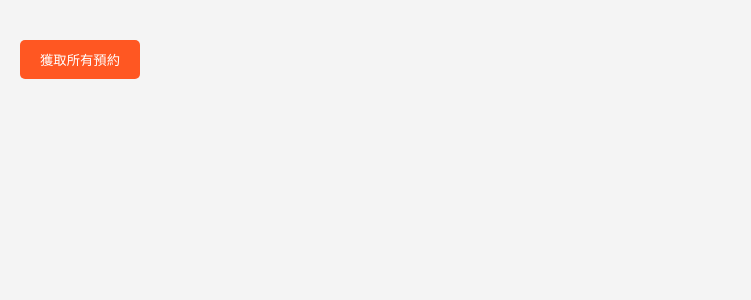
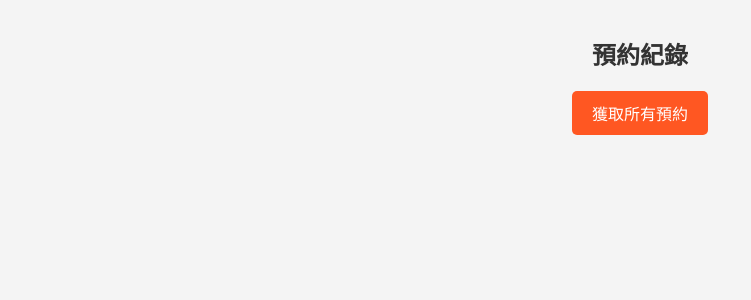
Before and after one commit to INFINITE0524/Appointment-Bot, a Flask app: page /record in a window 1280 px wide. Shown: the top 300 px of the page, without its empty margins (0-751 px from the left). Run offline with Flask 3, Linux system fonts and the light colour scheme; some libraries are stand-ins or nearby versions.

Commit message:
Update record.html

```diff
--- a/templates/record.html
+++ b/templates/record.html
@@ -19,6 +19,8 @@
             border: none;
             border-radius: 5px;
             cursor: pointer;
+            font-size: 16px;
+            transition: background-color 0.3s ease;
         }
 
         button:hover {
@@ -29,14 +31,43 @@
             margin-top: 20px;
             list-style-type: none;
             padding: 0;
+            max-width: 600px;
+            margin-left: auto;
+            margin-right: auto;
+        }
+
+        #recordList li {
+            background-color: #ffffff;
+            margin-bottom: 10px;
+            padding: 15px;
+            border-radius: 5px;
+            box-shadow: 0px 2px 5px rgba(0, 0, 0, 0.1);
+            font-size: 14px;
+            color: #333;
+            transition: transform 0.3s ease;
+        }
+
+        #recordList li:hover {
+            transform: translateY(-3px);
         }
 
         #fetchDataBtn {
-          margin-top: 20px;
+            display: block;
+            margin: 20px auto;
+            max-width: 200px;
+        }
+
+        h1 {
+            text-align: center;
+            font-size: 24px;
+            color: #333;
+            margin-bottom: 20px;
         }
     </style>
 </head>
 <body>
+
+    <h1>預約紀錄</h1>
     <button id="fetchDataBtn">獲取所有預約</button>
     <ul id="recordList"></ul>
 
```
Lines whose indentation alone changed are shown as unchanged.
